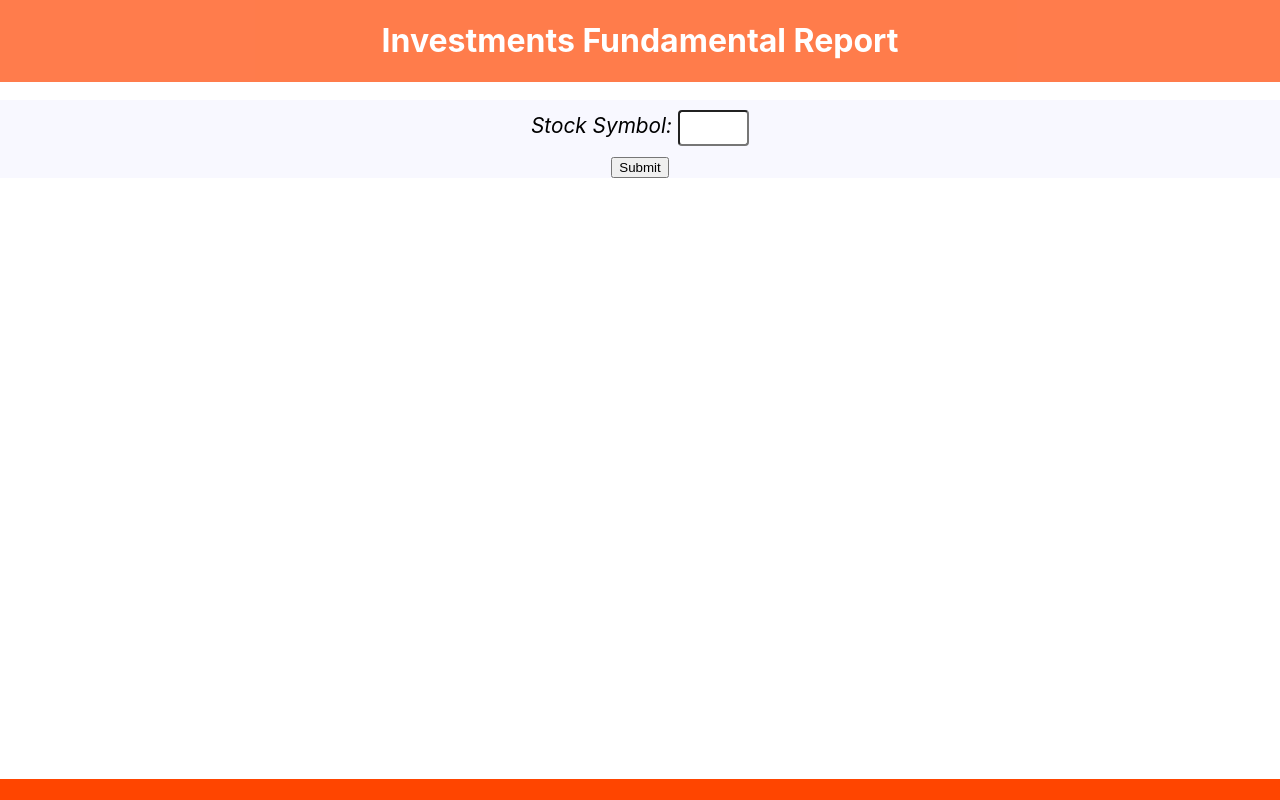
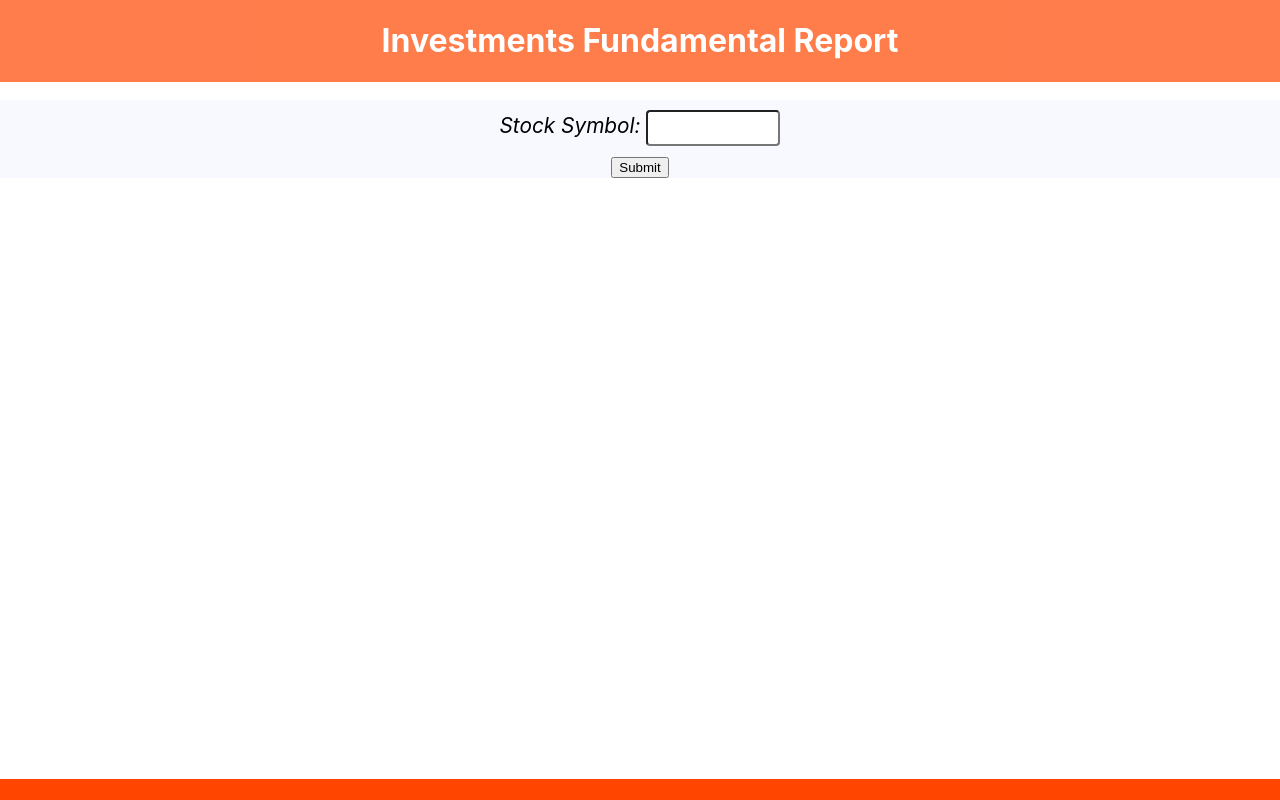
Before and after one commit to EeswarKV/InvFund, a React (Create React App) app: page / in a window 1280 px wide. Built offline with nearby package versions, Linux system fonts and the light colour scheme.

Commit message:
updated css styles

```diff
--- a/src/components/main/Main.css
+++ b/src/components/main/Main.css
@@ -8,7 +8,7 @@
 }
 
 input{
-  width: 5%;
+  width: 20%;
   height: 30px;
   border-radius: 4px;
 }
@@ -25,7 +25,7 @@ span{
 p, span{color: black;}
 
 table {
-  width: 800px;
+  width:  800px;
   height: 200px;
   border-collapse: collapse;
   margin: 0 auto;
@@ -41,3 +41,21 @@ table {
   text-align: center;
   border: 2px solid black;
   }
+
+  @media (min-width: 390px){
+  table {
+    width: 100%;
+  }
+  input{
+    width: 70%;
+  }
+}
+
+@media (min-width: 720px){
+  table {
+    width: 70%;
+  }
+  input{
+    width: 10%;
+  }
+}
```
